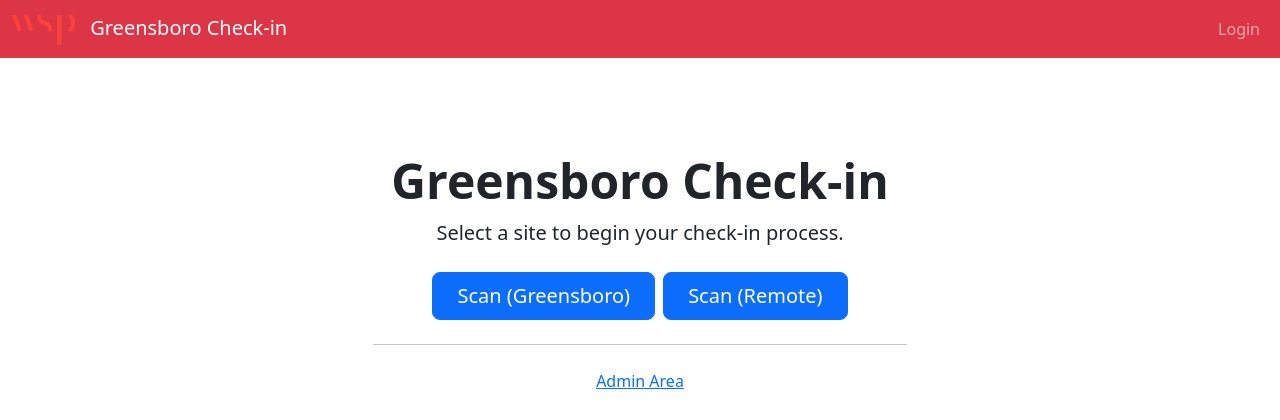
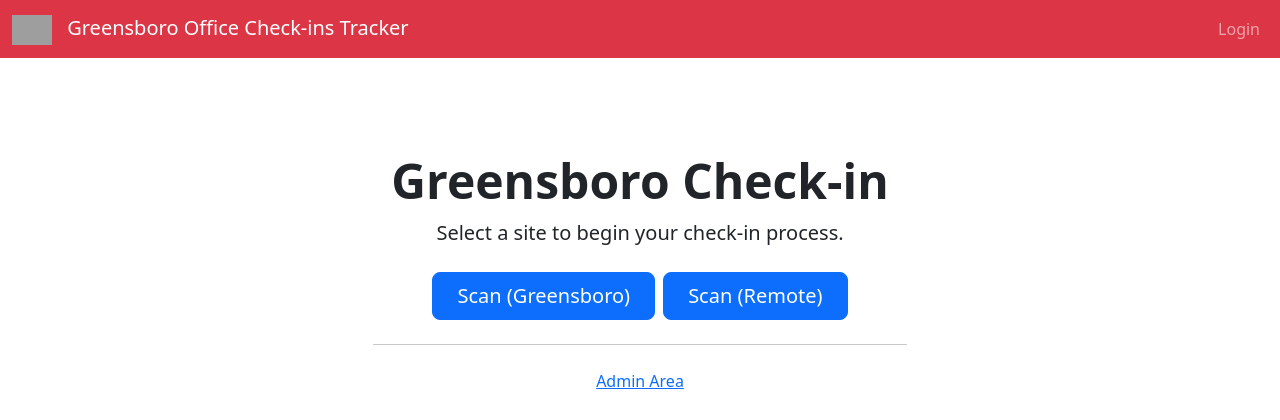
Before and after one commit to mosacko/greensboro-checkin, a FastAPI app: page / in a window 1280 px wide. Shown: the top 420 px of the page. Run offline with FastAPI, Linux system fonts and the light colour scheme; grey boxes are pictures that could not be loaded.

Commit message:
Edit title

```diff
--- a/app/templates/base.html
+++ b/app/templates/base.html
@@ -15,7 +15,7 @@
         <div class="container-fluid">
             <a class="navbar-brand" href="/">
                 <img src="/static/wsp-logo.png" alt="Logo">
-                Greensboro Check-in
+                Greensboro Office Check-ins Tracker
             </a>
             <button class="navbar-toggler" type="button" data-bs-toggle="collapse" data-bs-target="#navbarNav" aria-controls="navbarNav" aria-expanded="false" aria-label="Toggle navigation">
                 <span class="navbar-toggler-icon"></span>
```
Also changed, not shown: app/static/wsp-logo.png (deleted).
